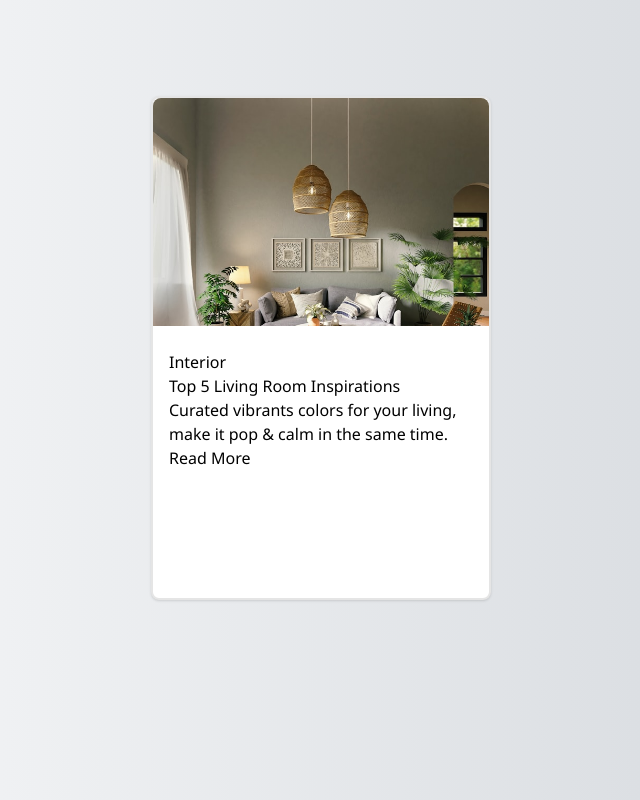
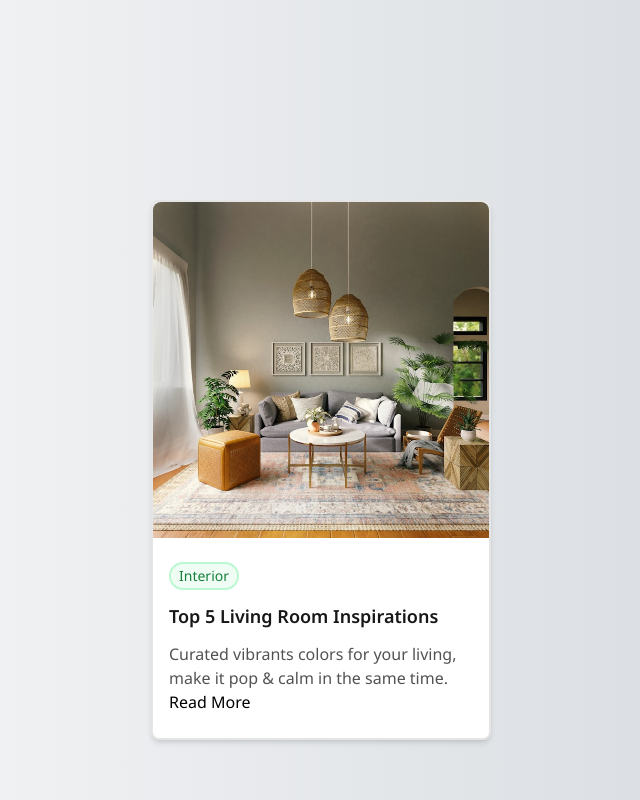
Before and after one commit to CodyJPerry/blog-card, a Next.js app: page / in a window 1280 px wide. Shown: the top 800 px of the page, without its empty margins (319-959 px from the left). Built offline with nearby package versions, Linux system fonts and the light colour scheme.

Commit message:
Save recent changes to card

```diff
--- a/app/layout.tsx
+++ b/app/layout.tsx
@@ -17,7 +17,7 @@ export default function RootLayout({
   return (
     <html lang="en">
       <body
-        className={`${notoSans.className} h-screen w-screen bg-gradient-to-r from-[#F9FAFB] to-[#D2D6DB]`}
+        className={`${notoSans.className} h-screen w-screen bg-gradient-to-r from-[#F9FAFB] to-[#D2D6DB] overflow-hidden`}
       >
         {children}
       </body>
--- a/app/page.tsx
+++ b/app/page.tsx
@@ -3,16 +3,26 @@ import Link from 'next/link';
 
 export default function Home() {
   return (
-    <main className="flex min-h-screen flex-col items-center justify-between p-24">
-      <section className="bg-white w-90 min-h-[504px] rounded-lg border-2 border-neutral-200 shadow">
-        <div className="bg-blog-card h-blog-card bg-cover rounded-t-lg">
-          {/* Blog Image */}
+    <main className="mt-[200px] flex justify-center">
+      <section className="bg-white w-90 min-h-[504px] rounded-lg border-2 border-neutral-200 shadow-md">
+        <div className="rounded-t-lg">
+          <Image
+            className="rounded-t-lg object-contain"
+            src="/blog-card.jpg"
+            alt="Blog Post"
+            width={340}
+            height={228}
+          />
         </div>
         {/* Content */}
         <div className="px-4 py-6">
-          <span>Interior</span>
-          <h2>Top 5 Living Room Inspirations</h2>
-          <p>
+          <span className="text-sm text-green-700 bg-green-50 px-2 py-0.5 mb-3 border-2 border-green-200 rounded-full inline-block mt-0">
+            Interior
+          </span>
+          <h2 className="text-lg font-semibold text-neutral-900 mb-3">
+            Top 5 Living Room Inspirations
+          </h2>
+          <p className="text-base text-neutral-600">
             Curated vibrants colors for your living, make it pop & calm in the
             same time.
           </p>
--- a/tailwind.config.ts
+++ b/tailwind.config.ts
@@ -9,7 +9,7 @@ const config: Config = {
   theme: {
     extend: {
       backgroundImage: {
-        'blog-card': 'url(/blog-card.jpg)',
+        // 'blog-card': 'urlblog-card.jpg)',
         'gradient-radial': 'radial-gradient(var(--tw-gradient-stops))',
         'gradient-conic':
           'conic-gradient(from 180deg at 50% 50%, var(--tw-gradient-stops))',
@@ -17,8 +17,8 @@ const config: Config = {
       width: {
         90: '340px',
       },
-      height: {
-        'blog-card': '228px',
+      spacing: {
+        '0.5': '2px',
       },
     },
   },
```
